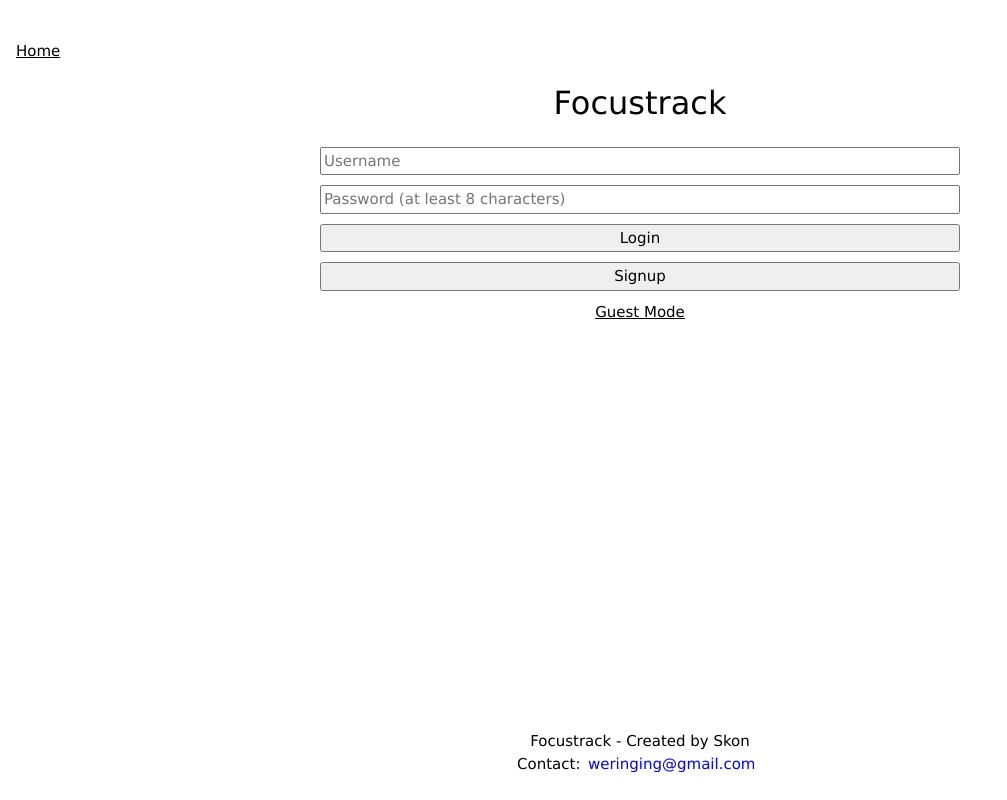
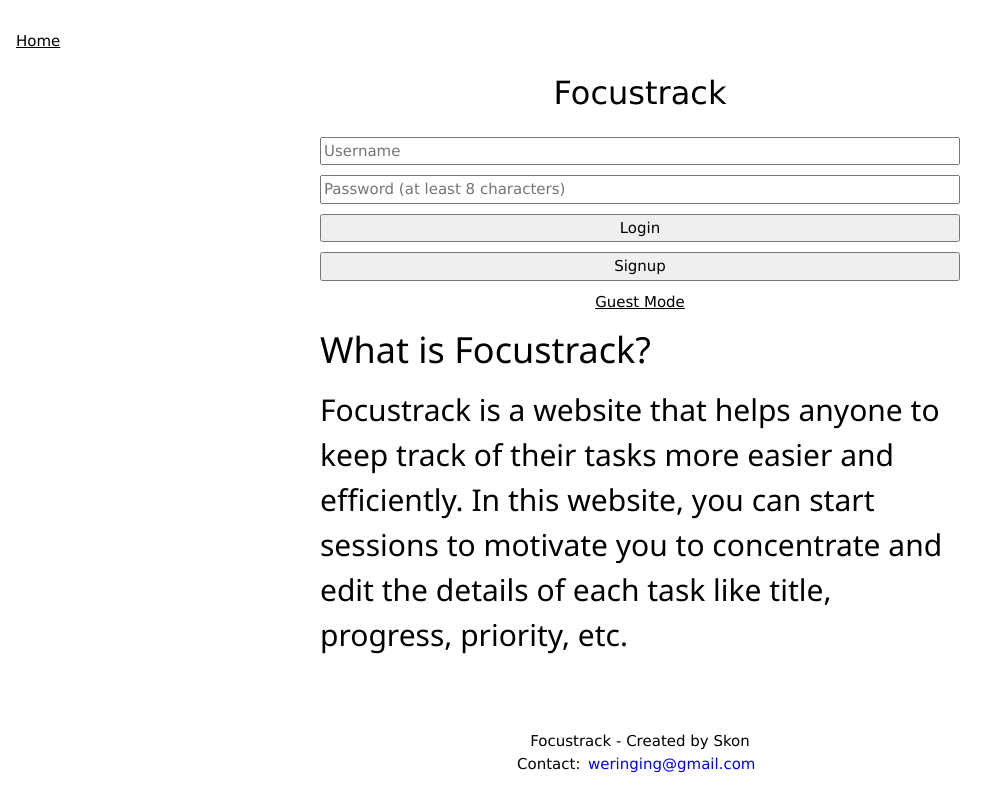
Before and after one commit to skonned/Focustrack, a Flask app: page / in a window 1280 px wide. Shown: the whole page, without its empty margins (0-1007 px from the left). Run offline with Flask 3, Linux system fonts and the light colour scheme.

Commit message:
Added a descriptive paragraph explaining what Focustrack is, inside the homepage.

```diff
--- a/static/static.css
+++ b/static/static.css
@@ -12,7 +12,7 @@
 }
 
 .site-header {
-    margin-top: 20px;
+    margin-top: 10px;
     display: grid;
 }
 
--- a/templates/home.html
+++ b/templates/home.html
@@ -32,5 +32,7 @@
         </div>
     {% endif %}
 
+    <h1>What is Focustrack?</h1>
+    <h2>Focustrack is a website that helps anyone to keep track of their tasks more easier and efficiently. In this website, you can start sessions to motivate you to concentrate and edit the details of each task like title, progress, priority, etc.</h2>
 </div>
 {% endblock %}
```
Also changed, not shown: instance/focustrack.db.
